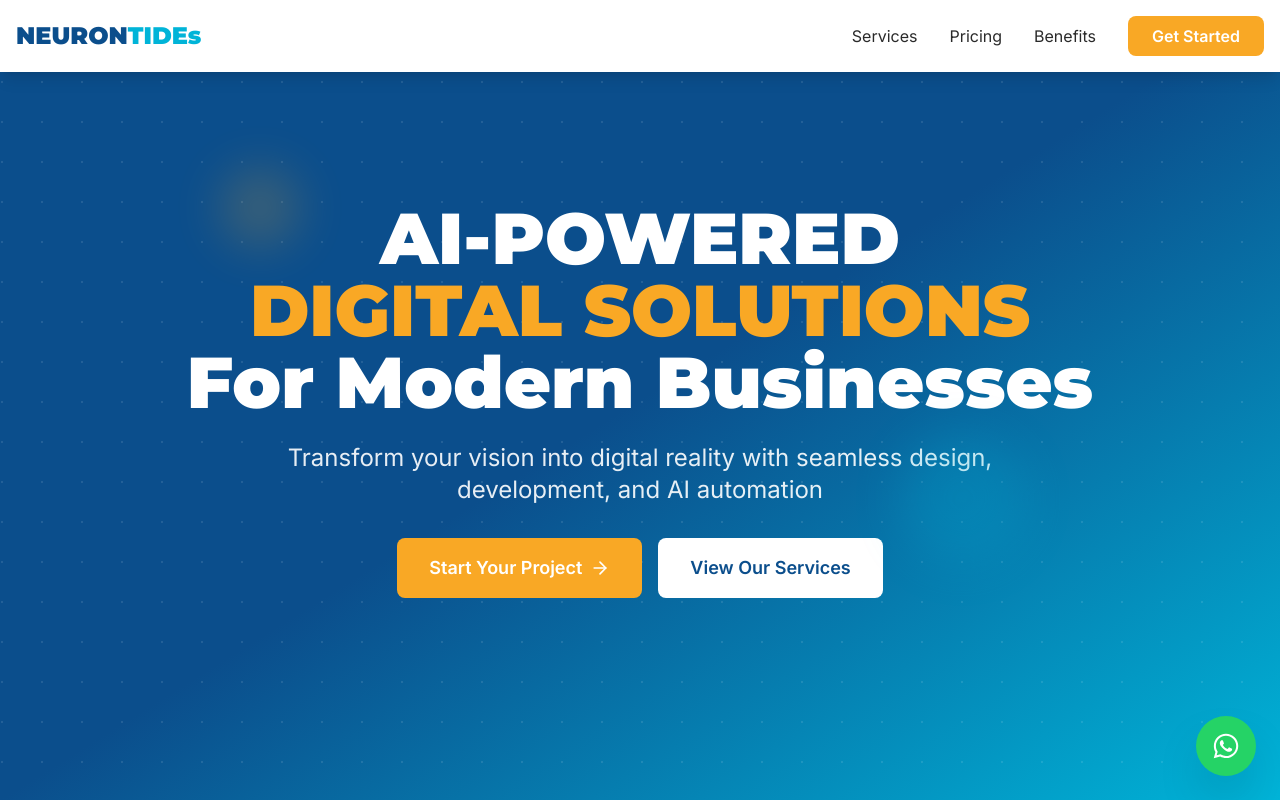
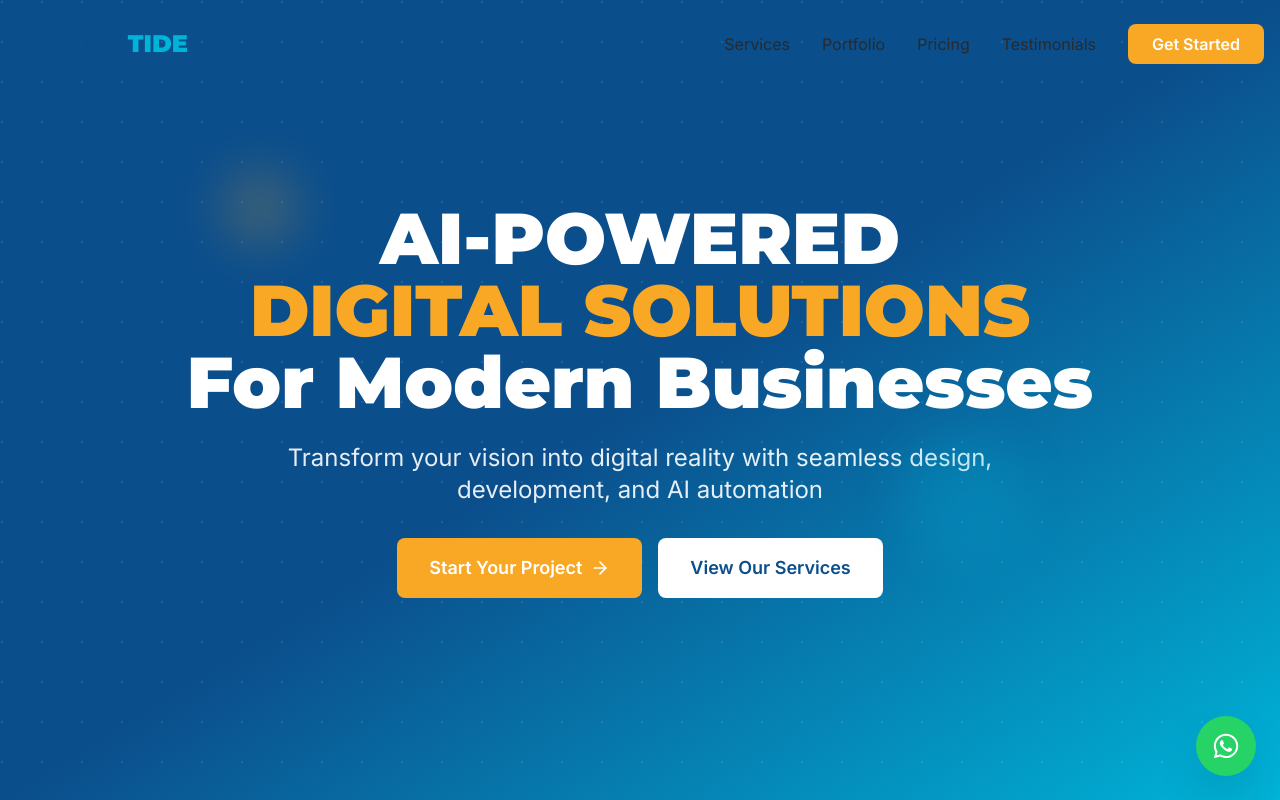
Before and after one commit to Hamceey/ntd, a React (Vite) app: page / in a window 1280 px wide. Shown: the top 800 px of the page. Built offline with nearby package versions, Linux system fonts and the light colour scheme.

Commit message:
claude fix

```diff
--- a/src/components/layout/Header.jsx
+++ b/src/components/layout/Header.jsx
@@ -1,7 +1,6 @@
 import React, { useState, useEffect } from 'react';
 import { motion, AnimatePresence } from 'framer-motion';
 import { X, Menu } from 'lucide-react';
-
 
 const Header = () => {
   const [isScrolled, setIsScrolled] = useState(false);
@@ -19,7 +18,7 @@ const Header = () => {
   const scrollToSection = (sectionId) => {
     const section = document.getElementById(sectionId);
     if (section) {
-      const headerHeight = 80; // Adjust based on your header height
+      const headerHeight = 144; // 72px promo bar + 72px header = 144px total
       const elementPosition = section.getBoundingClientRect().top;
       const offsetPosition = elementPosition + window.pageYOffset - headerHeight;
 
@@ -33,10 +32,10 @@ const Header = () => {
   };
 
   return (
-  <>
     <motion.header
-      className="fixed w-full  z-40 bg-white shadow-lg py-4"
-      style={{ top: '0px' }}
+      className={`fixed w-full top-0 z-50 transition-all duration-300 ${
+        isScrolled ? 'bg-white shadow-lg py-4' : 'bg-transparent py-6'
+      }`}
       initial={{ y: -100 }}
       animate={{ y: 0 }}
     >
@@ -46,7 +45,7 @@ const Header = () => {
           className="text-2xl font-black font-montserrat text-deep-tide-blue cursor-pointer"
           onClick={() => window.scrollTo({ top: 0, behavior: 'smooth' })}
         >
-          NEURON<span className="text-data-flow-cyan">TIDEs</span>
+          NEURON<span className="text-data-flow-cyan">TIDE</span>
         </div>
 
         {/* Desktop Menu */}
@@ -57,7 +56,12 @@ const Header = () => {
           >
             Services
           </button>
-
+          <button
+            onClick={() => scrollToSection('portfolio')}
+            className="text-accent-black hover:text-data-flow-cyan transition"
+          >
+            Portfolio
+          </button>
           <button
             onClick={() => scrollToSection('pricing')}
             className="text-accent-black hover:text-data-flow-cyan transition"
@@ -65,10 +69,10 @@ const Header = () => {
             Pricing
           </button>
           <button
-            onClick={() => scrollToSection('benefits')}
+            onClick={() => scrollToSection('testimonials')}
             className="text-accent-black hover:text-data-flow-cyan transition"
           >
-            Benefits
+            Testimonials
           </button>
           <button
             onClick={() => scrollToSection('contact')}
@@ -86,42 +90,44 @@ const Header = () => {
           {isMobileMenuOpen ? <X size={28} /> : <Menu size={28} />}
         </button>
       </nav>
-    </motion.header>
 
-    {/* Mobile Menu must be outside the header */}
+      {/* Mobile Menu */}
       <AnimatePresence>
         {isMobileMenuOpen && (
           <motion.div
             initial={{ opacity: 0, height: 0 }}
-          animate={{ opacity: 1, height: "auto" }}
+            animate={{ opacity: 1, height: 'auto' }}
             exit={{ opacity: 0, height: 0 }}
-          className="md:hidden bg-white border-t fixed w-full top-16 z-30"
+            className="md:hidden bg-white border-t"
           >
             <div className="flex flex-col gap-4 p-6">
               <button
                 onClick={() => scrollToSection('services')}
-              className="text-left"
+                className="text-accent-black hover:text-data-flow-cyan transition text-left"
               >
                 Services
               </button>
-
+              <button
+                onClick={() => scrollToSection('portfolio')}
+                className="text-accent-black hover:text-data-flow-cyan transition text-left"
+              >
+                Portfolio
+              </button>
               <button
                 onClick={() => scrollToSection('pricing')}
-              className="text-left"
+                className="text-accent-black hover:text-data-flow-cyan transition text-left"
               >
                 Pricing
               </button>
-
               <button
-              onClick={() => scrollToSection('benefits')}
-              className="text-left"
+                onClick={() => scrollToSection('testimonials')}
+                className="text-accent-black hover:text-data-flow-cyan transition text-left"
               >
-              Benefits
+                Testimonials
               </button>
-
               <button
-              onClick={() => scrollToSection('pricing')}
-              className="bg-quantum-gold text-white px-6 py-3 rounded-lg text-left"
+                onClick={() => scrollToSection('contact')}
+                className="bg-quantum-gold text-white px-6 py-3 rounded-lg font-semibold text-left"
               >
                 Get Started
               </button>
@@ -129,9 +135,8 @@ const Header = () => {
           </motion.div>
         )}
       </AnimatePresence>
-  </>
+    </motion.header>
   );
 };
 
-
 export default Header;
```
Lines whose indentation alone changed are shown as unchanged.
